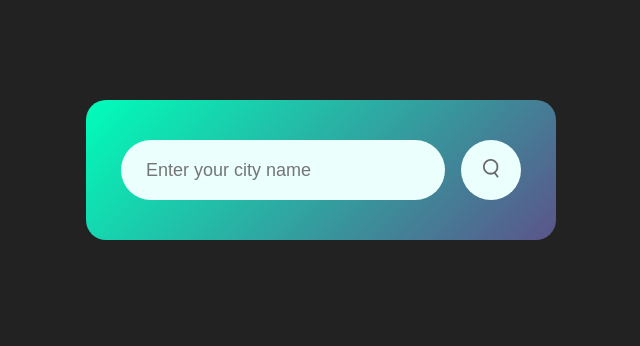
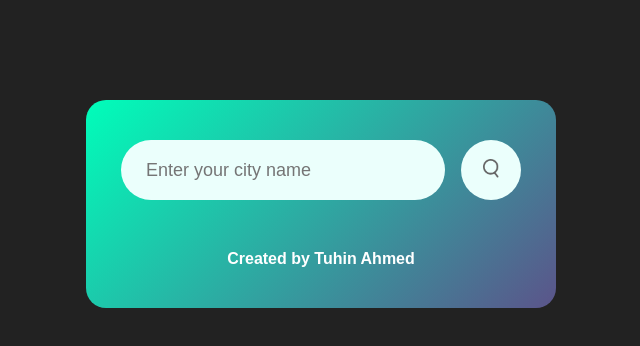
Before and after one commit to tuhin-ahmed-45/weather_js, a plain HTML site: page index.html in a window 1280 px wide. Shown: the whole page, without its empty margins (319-959 px from the left). Drawn offline with Linux system fonts and the light colour scheme.

Commit message:
Modify version

```diff
--- a/index.html
+++ b/index.html
@@ -40,6 +40,9 @@
                     </div>
                 </div>
             </div>
+        </div>
+        <div class="cradit">
+            <h4>Created by Tuhin Ahmed</h4>
         </div>
     </div>
 
--- a/style.css
+++ b/style.css
@@ -104,3 +104,6 @@ body {
     margin-top: 10px;
     display: none;
 }
+.cradit {
+    margin-top: 50px;
+}
```
